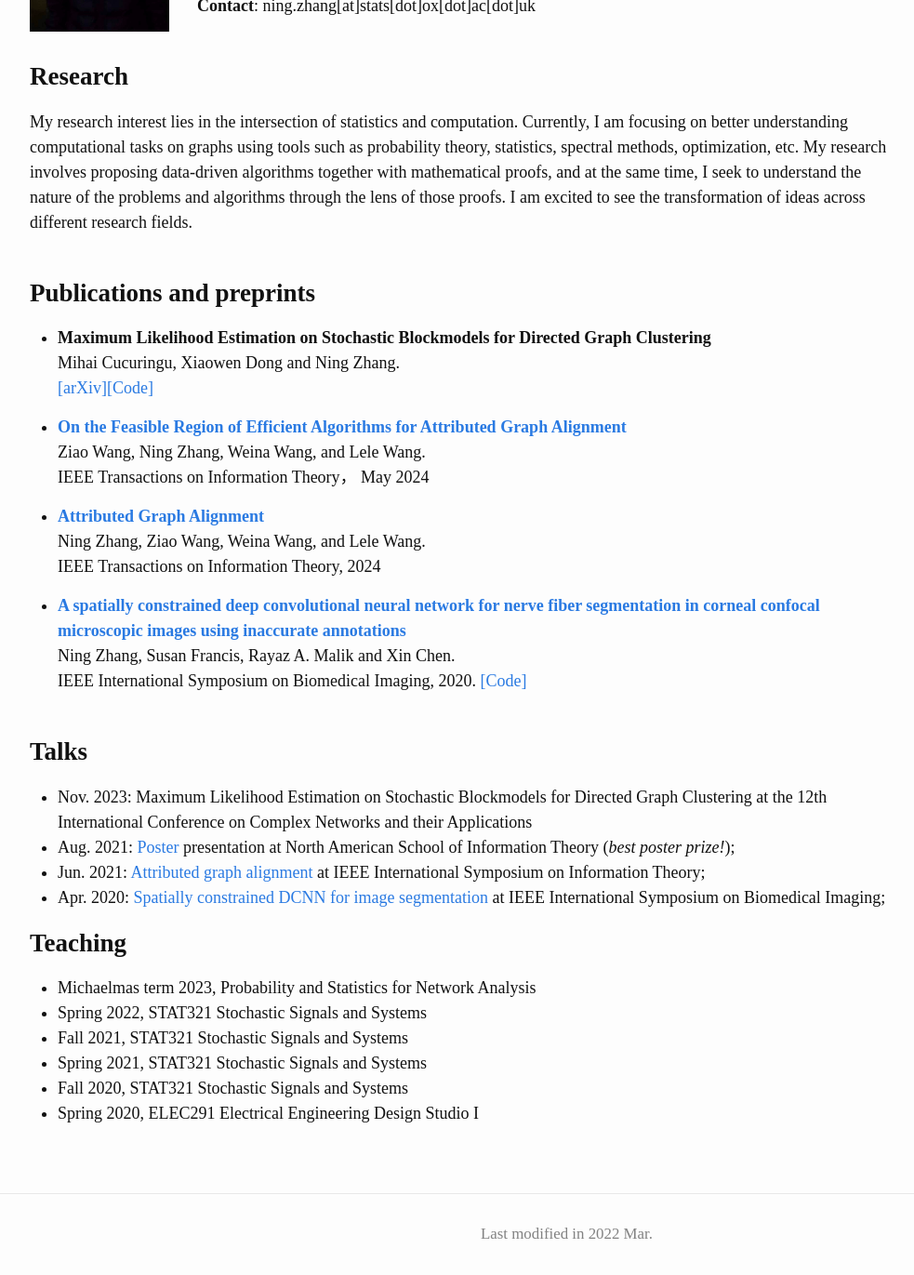
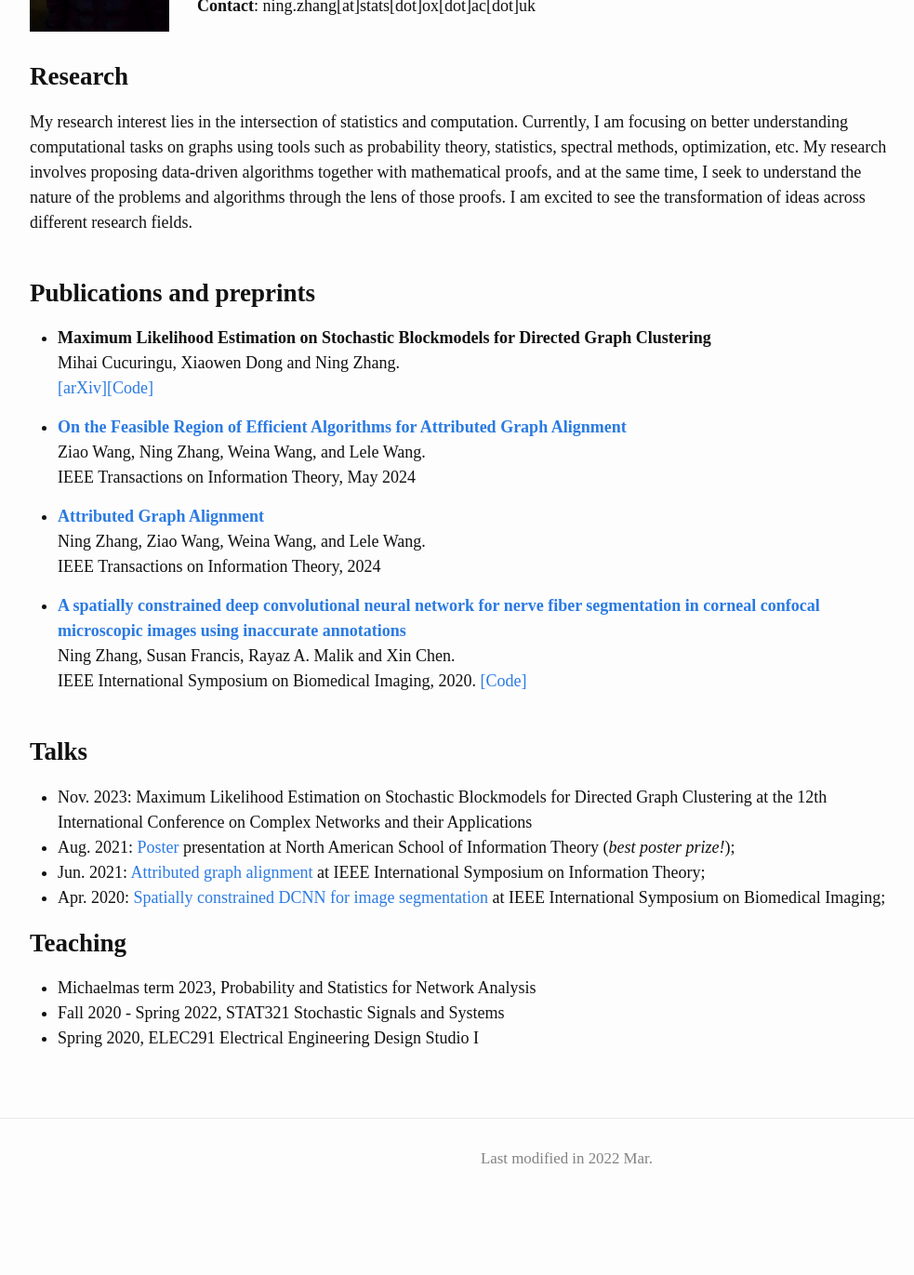
Before and after one commit to NingZhang-Git/NZ_website, a Jekyll site: the page built from index.md, in a window 1280 px wide and 1400 px high, scrolled down 346 px. Shown: the top 1371 px of the window at 93% size, without its empty margins (138-1121 px from the left). Built offline with Jekyll 4.4.1, drawn with Linux system fonts in a browser that asks for light colours; after the commit the page ends 1665 px from its top, so only the background shows below that.

Commit message:
Update index.md

```diff
--- a/index.md
+++ b/index.md
@@ -28,7 +28,7 @@ Mihai Cucuringu, Xiaowen Dong and Ning Zhang.\
 - **[On the Feasible Region of Efficient Algorithms for
 Attributed Graph Alignment](https://ieeexplore.ieee.org/document/10384315?source=authoralert)**\
 Ziao Wang, Ning Zhang, Weina Wang, and Lele Wang.\
-IEEE Transactions on Information Theory， May 2024
+IEEE Transactions on Information Theory, May 2024
 
 
 - **[Attributed Graph Alignment](https://ieeexplore.ieee.org/document/10535901)**\
@@ -52,10 +52,7 @@ IEEE International Symposium on Biomedical Imaging, 2020.
 
 ## **Teaching**
 - Michaelmas term 2023, Probability and Statistics for Network Analysis
-- Spring 2022, STAT321 Stochastic Signals and Systems
-- Fall 2021, STAT321 Stochastic Signals and Systems
-- Spring 2021, STAT321 Stochastic Signals and Systems
-- Fall 2020, STAT321 Stochastic Signals and Systems
+- Fall 2020 - Spring 2022, STAT321 Stochastic Signals and Systems
 - Spring 2020, ELEC291 Electrical Engineering Design Studio I
 <br/>
 <br/>
```
